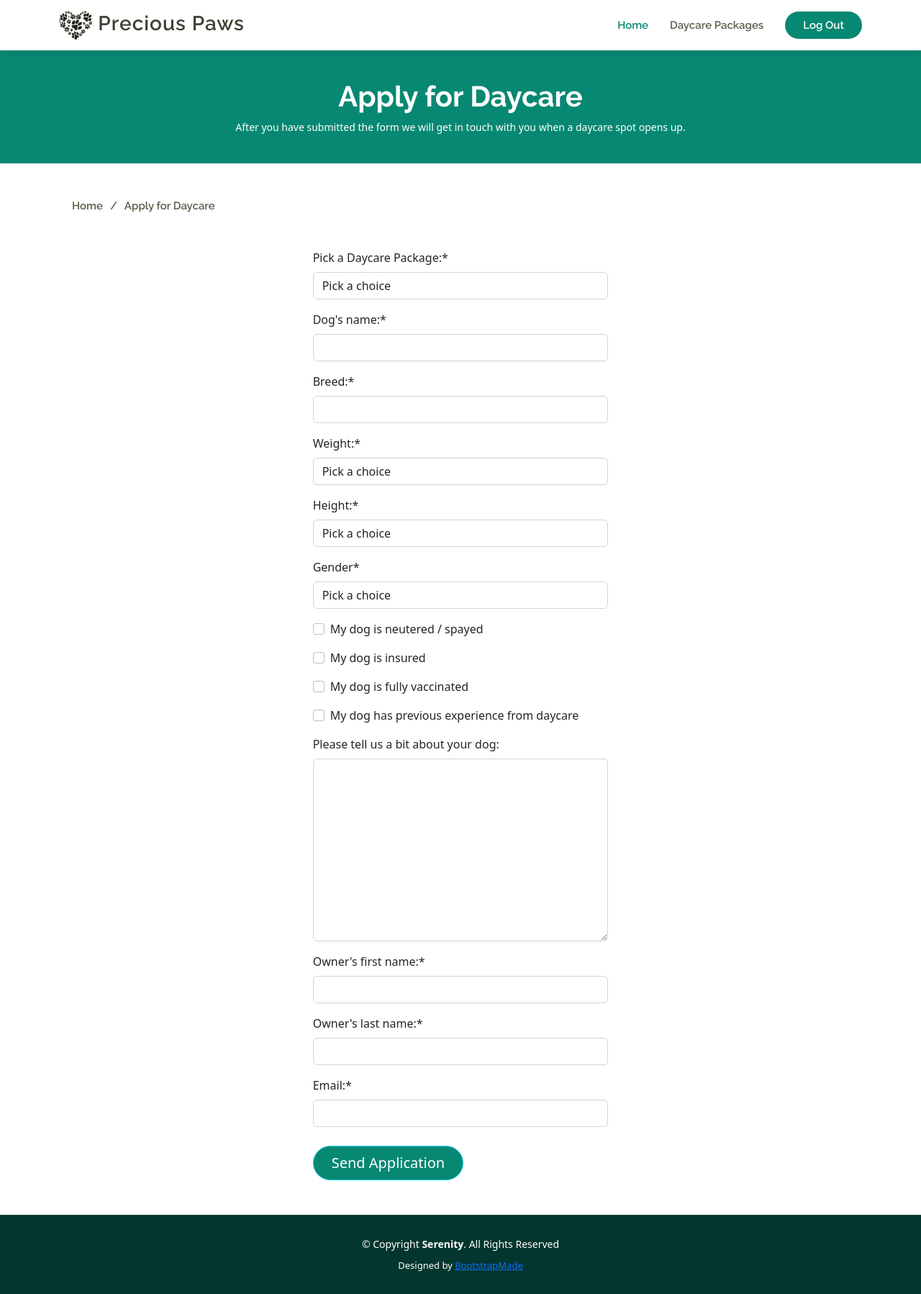
After one commit to MadMaddie81/dog-daycare, a Django app: page /application/ in a window 1280 px wide. The commit adds this page. Shown: the whole page at 72% size. Run offline with Django 4.2, Linux system fonts and the light colour scheme; a user stored in the database is signed in; some libraries are stand-ins or nearby versions.

Commit message:
Create application form

```diff
--- a/daycare/admin.py
+++ b/daycare/admin.py
@@ -7,5 +7,4 @@ admin.site.register(Service)
 @admin.register(Application)
 class ApplicationAdmin(admin.ModelAdmin):
 
-    prepopulated_fields = {'slug': ('dog_name',)}
-    list_display = ('dog_name', 'slug', 'status', 'created_on')
+    list_display = ('dog_name', 'author', 'status', 'created_on')
--- /dev/null
+++ b/daycare/forms.py
@@ -0,0 +1,39 @@
+from .models import Application
+from django import forms
+
+
+class ApplicationForm(forms.ModelForm):
+    class Meta:
+        model = Application
+        fields = [
+            'package',
+            'dog_name',
+            'breed',
+            'weight',
+            'height',
+            'gender',
+            'neutered',
+            'insured',
+            'vaccinated',
+            'experience',
+            'info',
+            'owner_first_name',
+            'owner_last_name',
+            'email',
+        ]
+        labels = {
+            'package': "Pick a Daycare Package:",
+            'dog_name': "Dog's name:",
+            'breed': "Breed:",
+            'weight': "Weight:",
+            'height': "Height:",
+            'gender': "Gender",
+            'neutered': "My dog is neutered / spayed",
+            'insured': "My dog is insured",
+            'vaccinated': "My dog is fully vaccinated",
+            'experience': "My dog has previous experience from daycare",
+            'info': "Please tell us a bit about your dog:",
+            'owner_first_name': "Owner's first name:",
+            'owner_last_name': "Owner's last name:",
+            'email': "Email:",
+        }
--- a/daycare/models.py
+++ b/daycare/models.py
@@ -18,6 +18,14 @@ class Service(models.Model):
 
 
 class Application(models.Model):
+
+    PACKAGE = [
+        (None, 'Pick a choice'),
+        ('Iron', 'Iron Package'),
+        ('Bronze', 'Bronze Package'),
+        ('Silver', 'Silver Package'),
+        ('Gold', 'Gold Package')
+    ]
 
     STATUS = [
         (0, 'Pending'),
@@ -48,11 +56,14 @@ class Application(models.Model):
     ]
 
     dog_name = models.CharField(max_length=200, blank=False)
-    slug = models.SlugField(max_length=200, unique=True)
-    author = models.ForeignKey(
-        User, default='', on_delete=models.CASCADE)
+    author = models.CharField(max_length=80)
     created_on = models.DateTimeField(auto_now_add=True)
     status = models.IntegerField(choices=STATUS, default=0)
+    package = models.CharField(
+        max_length=10,
+        choices=PACKAGE,
+        default=None
+        )
     breed = models.CharField(max_length=200, blank=False, default='')
     weight = models.CharField(
         max_length=10,
@@ -73,7 +84,7 @@ class Application(models.Model):
     insured = models.BooleanField(default=False)
     vaccinated = models.BooleanField(default=False)
     experience = models.BooleanField(default=False)
-    info = models.TextField()
+    info = models.TextField(blank=True)
     owner_first_name = models.CharField(max_length=200, blank=False)
     owner_last_name = models.CharField(max_length=200, blank=False)
     email = models.EmailField(blank=False)
@@ -82,4 +93,4 @@ class Application(models.Model):
         ordering = ['created_on']
 
     def __str__(self):
-        return self.slug
+        return self.dog_name
--- a/daycare/urls.py
+++ b/daycare/urls.py
@@ -5,4 +5,5 @@ from . import views
 urlpatterns = [
     path('', views.Home.as_view(), name='home'),
     path('services/', views.Services.as_view(), name='services'),
+    path('application/', views.Application.as_view(), name='application'),
 ]
--- a/daycare/views.py
+++ b/daycare/views.py
@@ -2,6 +2,7 @@ from django.shortcuts import render, get_object_or_404, reverse
 from django.views import generic, View
 from django.http import HttpResponseRedirect
 from .models import Service
+from .forms import ApplicationForm
 
 
 class Home(generic.View):
@@ -17,3 +18,28 @@ class Services(generic.ListView):
     model = Service
     template_name = 'services.html'
     ordering = ['price']
+
+
+class Application(View):
+
+    def get(self, request, *args, **kwargs):
+        return render(
+            request,
+            "application.html",
+            {'application_form': ApplicationForm()}
+            )
+
+    def post(self, request, *args, **kwargs):
+
+        application_form = ApplicationForm(data=request.POST)
+
+        if application_form.is_valid():
+            application_form.instance.author = request.user.username
+            application_form.save()
+        else:
+            application_form = ApplicationForm()
+
+        return render(
+            request,
+            'index.html'
+        )
--- a/preciouspaws/settings.py
+++ b/preciouspaws/settings.py
@@ -39,6 +39,8 @@ SECRET_KEY = os.environ.get("SECRET_KEY")
 # SECURITY WARNING: don't run with debug turned on in production!
 DEBUG = os.environ.get("DEBUG")
 
+CRISPY_TEMPLATE_PACK = 'bootstrap4'
+
 
 ALLOWED_HOSTS = ['localhost', 'precious-paws.herokuapp.com']
 
@@ -52,6 +54,7 @@ INSTALLED_APPS = [
     'django.contrib.sessions',
     'django.contrib.messages',
     'django.contrib.sites',
+    'crispy_forms',
     'allauth',
     'allauth.account',
     'allauth.socialaccount',
--- a/requirements.txt
+++ b/requirements.txt
@@ -5,6 +5,7 @@ dj-database-url==1.2.0
 dj3-cloudinary-storage==0.0.6
 Django==3.2.18
 django-allauth==0.53.1
+django-crispy-forms==1.14.0
 gunicorn==20.1.0
 oauthlib==3.2.2
 psycopg2==2.9.5
--- a/static/css/style.css
+++ b/static/css/style.css
@@ -165,7 +165,8 @@ body {
   }
 
   .navbar .getstarted,
-  .navbar .getstarted:focus {
+  .navbar .getstarted:focus,
+  #apply-button {
     background: #078872;
     padding: 8px 25px;
     margin-left: 30px;
@@ -174,7 +175,8 @@ body {
   }
 
   .navbar .getstarted:hover,
-  .navbar .getstarted:focus:hover {
+  .navbar .getstarted:focus:hover,
+  #apply-button:hover {
     color: #fff;
     background: #078872;
   }
@@ -357,11 +359,11 @@ body {
   --------------------------------------------------------------*/
   #hero {
     width: 100%;
-    height: 75vh;
+    height: 81vh;
     background: url("https://res.cloudinary.com/dlbseihxc/image/upload/v1679248375/static/images/hero-bg.bc4e84bff01c.jpg") center;
     background-size: cover;
     position: relative;
-    margin-bottom: -140px;
+    /* margin-bottom: -140px; */
     z-index: 1;
   }
 
@@ -2146,7 +2148,8 @@ body {
   # Footer
   --------------------------------------------------------------*/
   #footer {
-    background: #141611;
+    background: #03362e;
+    width: 100%;
     padding: 0 0 30px 0;
     color: #fff;
     font-size: 14px;
@@ -2319,3 +2322,8 @@ body {
     border: none;
     color: #fff;
   }
+
+  #apply-button {
+    margin-left: 0;
+    margin-top: 10px;
+  }
--- a/templates/account/logout.html
+++ b/templates/account/logout.html
@@ -24,13 +24,13 @@
     </section>
     <div class="container">
         <div class="row">
-            <div class="col-md-8 mt-3 offset-md-5 signup-form">
+            <div class="col-md-4 mt-3 offset-md-5 signup-form">
                 <form method="post" action="{% url 'account_logout' %}">
                     {% csrf_token %}
                     {% if redirect_field_value %}
                     <input type="hidden" name="{{ redirect_field_name }}" value="{{ redirect_field_value }}" />
                     {% endif %}
-                    <button class="btn btn-signup right" type="submit">{% trans 'Log Out' %}</button>
+                    <button class="btn btn-signup" type="submit">{% trans 'Log Out' %}</button>
                 </form>
             </div>
         </div>
--- /dev/null
+++ b/templates/application.html
@@ -0,0 +1,44 @@
+{% extends "base.html" %}
+
+{% block content %}
+{% load crispy_forms_tags %}
+
+
+<main id="main">
+    <section id="breadcrumbs" class="breadcrumbs">
+        <div class="breadcrumb-hero">
+            <div class="container">
+                <div class="breadcrumb-hero">
+                    <h1><strong>Apply for Daycare</strong></h1>
+                    <p>After you have submitted the form we will get in touch with you when a daycare spot opens up.</p>
+                </div>
+            </div>
+        </div>
+        <div class="container navbar">
+            <ol>
+                <li><a href="{% url 'home' %}">Home</a></li>
+                <li class="crumb">Apply for Daycare</li>
+            </ol>
+        </div>
+    </section>
+
+    {% if user.is_authenticated %}
+    <div class="row">
+        <div class="col-4 container-sm mb-5">
+            <form method="post">
+                {{ application_form | crispy }}
+                {% csrf_token %}
+                <button type="submit" class="btn btn-signup btn-lg btn-info" id="apply-button">Send Application</button>
+            </form>
+        </div>
+    </div>
+    {% else %}
+    <div class="row">
+        <div class="col mb-5 min-vh-100">
+            <h2 class="text-center">You need to be logged in to apply for daycare</h2>
+        </div>
+    </div>
+    {% endif %}
+</main>
+
+{% endblock %}
--- a/templates/index.html
+++ b/templates/index.html
@@ -2,7 +2,7 @@
 
 {% block content %}
 
-<main>
+<main id="main">
     <section id="hero">
         <div class="hero-container" data-aos="fade-up">
             <h1>Welcome to Precious Paws</h1>
--- a/templates/services.html
+++ b/templates/services.html
@@ -68,7 +68,11 @@
                             {% endif %}
                         </ul>
                         <div class="btn-wrap">
-                            <a href="#" class="btn-buy">Apply Now</a>
+                            {% if user.is_authenticated %}
+                            <a href="{% url 'application' %}" class="btn-buy">Apply Now</a>
+                            {% else %}
+                            <a href="{% url 'account_login' %}" class="btn-buy">Apply Now</a>
+                            {% endif %}
                         </div>
                     </div>
                 </div>
```
Also changed, not shown: daycare/migrations/0002_application.py, daycare/migrations/0003_auto_20230321_1529.py (deleted), daycare/migrations/0003_remove_application_slug.py (added), daycare/migrations/0004_application_slug.py (added), daycare/migrations/0005_remove_application_slug.py (added), db.sqlite3.
